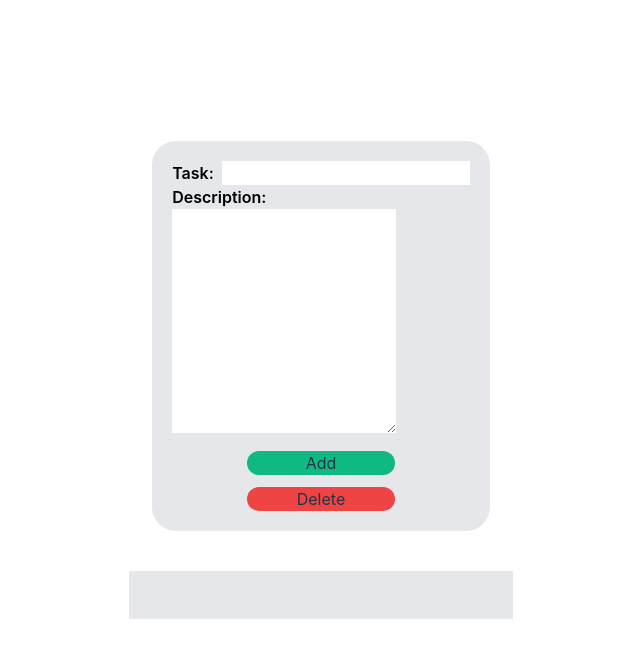
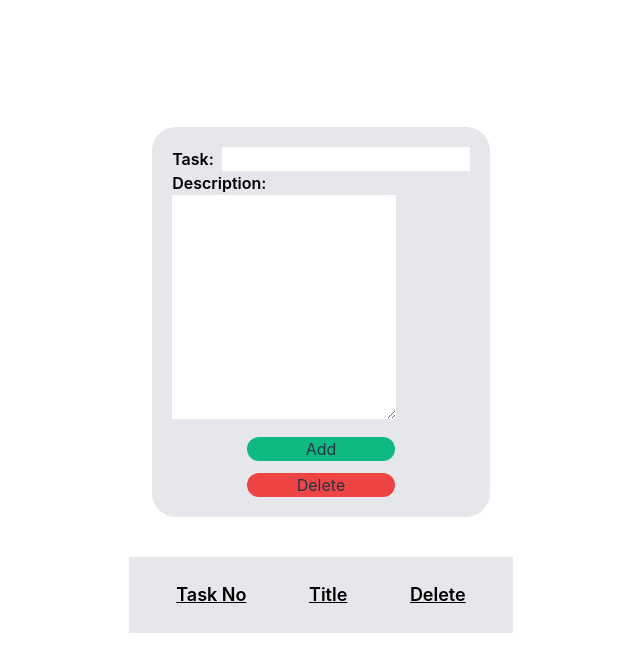
Before and after one commit to Akash1965/Todo-List, a React (Vite) app: page / in a window 1280 px wide. Shown: the top 672 px of the page, without its empty margins (319-959 px from the left). Built offline with nearby package versions, Linux system fonts and the light colour scheme.

Commit message:
List heading added

```diff
--- a/src/Components/List.jsx
+++ b/src/Components/List.jsx
@@ -23,12 +23,17 @@ export const List = () => {
   return (
     <div className='bg-gray-200 text-black px-4 py-6 my-10 w-96'>
         <div className='flex justify-around flex-col'>
+          <div className='flex justify-around font-semibold text-lg underline'>
+            <div>Task No</div>
+            <div>Title</div>
+            <div>Delete</div>
+          </div>
           <ul className='flex flex-col gap-y-2'>
             {
               listTitle.slice(1).map((item, index) => {
-                return <li className='flex justify-around gap-y-2' key={index}>
+                return <li className='flex justify-around ' key={index}>
                 <div className='font-semibold'>{item.taskNo}</div>
-                <div className='font-semibold text-red-700 cursor-pointer'><Link to={`/${item.taskNo}`}>{item.taskTitle}</Link></div>
+                <div className='font-semibold text-red-700 cursor-pointer break-all'><Link to={`/${item.taskNo}`}>{item.taskTitle}</Link></div>
                 <div className='bg-red-500 font-semibold text-white px-3 rounded-xl cursor-pointer hover:bg-red-700' onClick={() => deleteTask(index+1)}>Delete</div>
                 </li>
                 })
```
